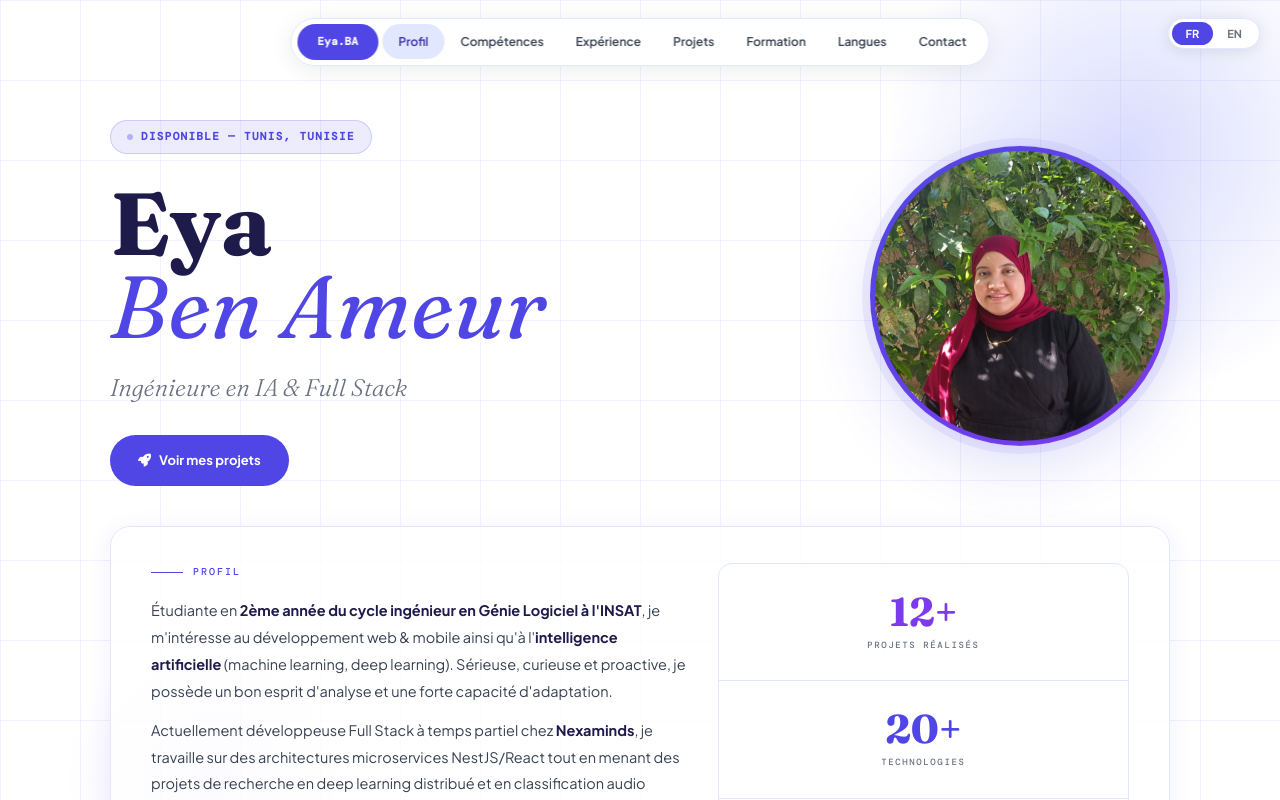
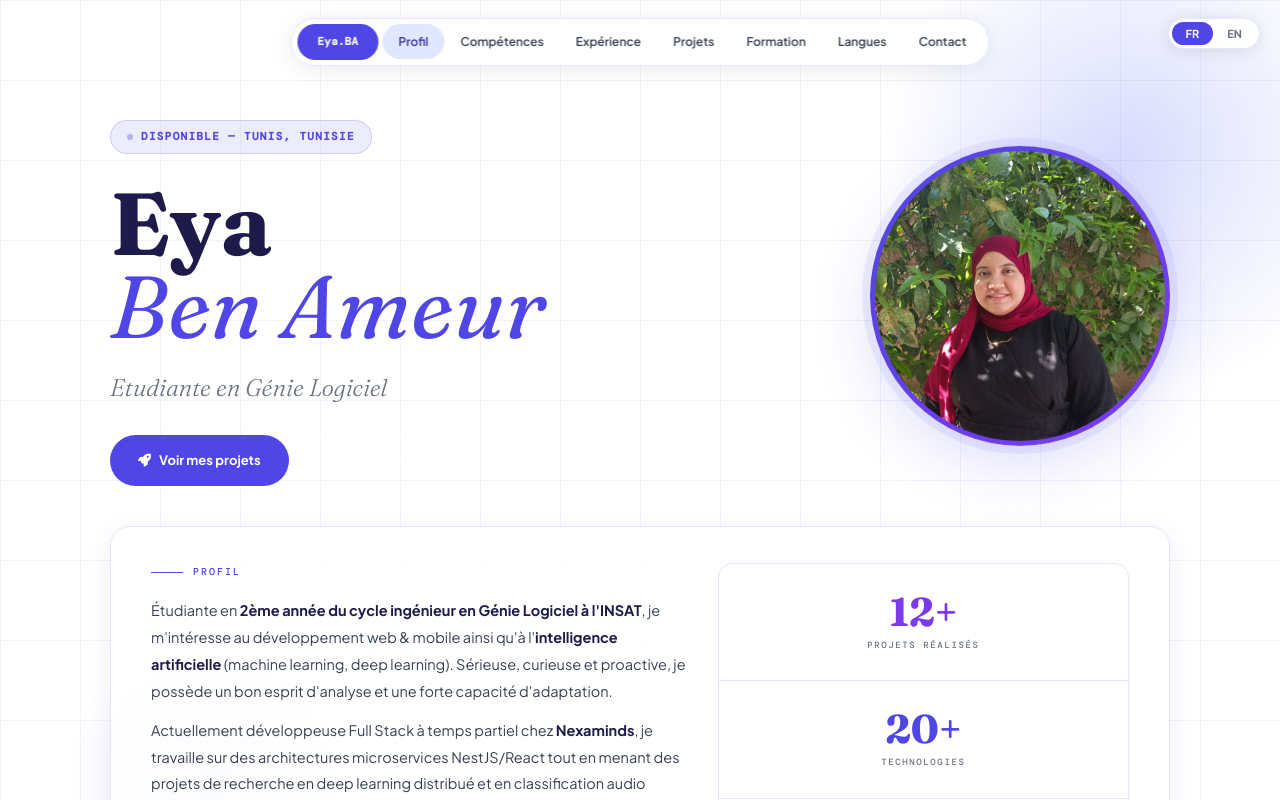
Before and after one commit to 1EyaBA/portfolio, a plain HTML site: page index.html in a window 1280 px wide. Shown: the top 800 px of the page. Drawn offline with nearby package versions, Linux system fonts and the light colour scheme; a web font is replaced by a local one.

Commit message:
Update hero tagline to reflect current status

```diff
--- a/index.html
+++ b/index.html
@@ -1848,8 +1848,7 @@
             data-en="Available — Tunis, Tunisia">Disponible — Tunis, Tunisie</span>
         </div>
         <h1 class="hero-name">Eya<br><span class="accent">Ben Ameur</span></h1>
-        <p class="hero-tagline" data-fr="Ingénieure en IA & Full Stack" data-en="AI & Full Stack Engineer">Ingénieure en
-          IA & Full Stack</p>
+        <p class="hero-tagline" data-fr="Etudiante en Génie Logiciel" data-en="Software Engineering student">Etudiante en Génie Logiciel</p>
         <div class="hero-btns">
           <a href="#skills" class="btn-primary">
             <i class="fa-solid fa-rocket"></i>
```
